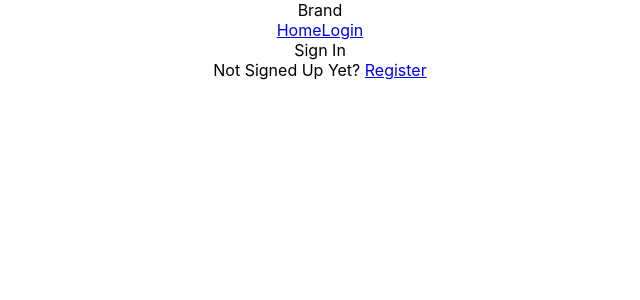
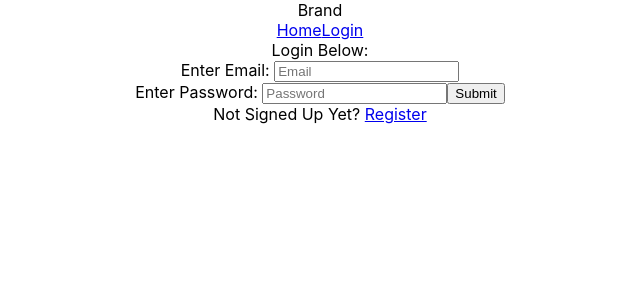
Before and after one commit to Outcomes-Sprint/willows-fe, a React (Create React App) app: page /signin in a window 1280 px wide. Shown: the top 300 px of the page, without its empty margins (320-960 px from the left). Built offline with nearby package versions, Linux system fonts and the light colour scheme.

Commit message:
sign in forms

```diff
--- a/src/components/signin/SignIn.js
+++ b/src/components/signin/SignIn.js
@@ -4,9 +4,54 @@ import Axios from 'axios';
 
 
 const SignIn = () => {
+	const initialState = {
+		email: '',
+		password: '',
+	};
+	const [formState, setFormState] = useState(initialState);
+	const handleSubmit = (event) => {
+		event.preventDefault();
+		Axios({
+			url: '',
+			method: 'POST',
+			data: formState,
+		}).then((res) => {
+
+		});
+		setFormState(initialState);
+	};
+	const handleChange = (event) => {
+		setFormState({ ...formState, [event.target.id]: event.target.value });
+	};
 	return (
 		<div>
-			Sign In
+			<div className='loginTitle'>Login Below:</div>
+			<form onSubmit={handleSubmit}>
+				<label htmlFor='email' className='emailLabel'>
+					Enter Email:{' '}
+				</label>
+				<input
+					id='email'
+					onChange={handleChange}
+					value={formState.email}
+					placeholder='Email'
+					className='emailInput'
+				/>{' '}
+				<br />
+				<label htmlFor='password' className='passwordLabel'>
+					Enter Password:{' '}
+				</label>
+				<input
+					id='password'
+					onChange={handleChange}
+					value={formState.password}
+					placeholder='Password'
+					className='passwordInput'
+				/>
+				<button type='submit' className='loginSubmit'>
+					Submit
+				</button>
+			</form>
 			<div>
 				Not Signed Up Yet? <Link to='/signup'>Register</Link>
 			</div>
--- a/src/components/signup/SignUp.js
+++ b/src/components/signup/SignUp.js
@@ -72,7 +72,7 @@ const SignUp = () => {
 					placeholder='Confirm Password'
 					className='re_passwordInput'
 				/>
-				<button type='submit' className='registrationFormSubmit hvr-grow'>
+				<button type='submit' className='registrationFormSubmit'>
 					Submit
 				</button>
 			</form>
```
